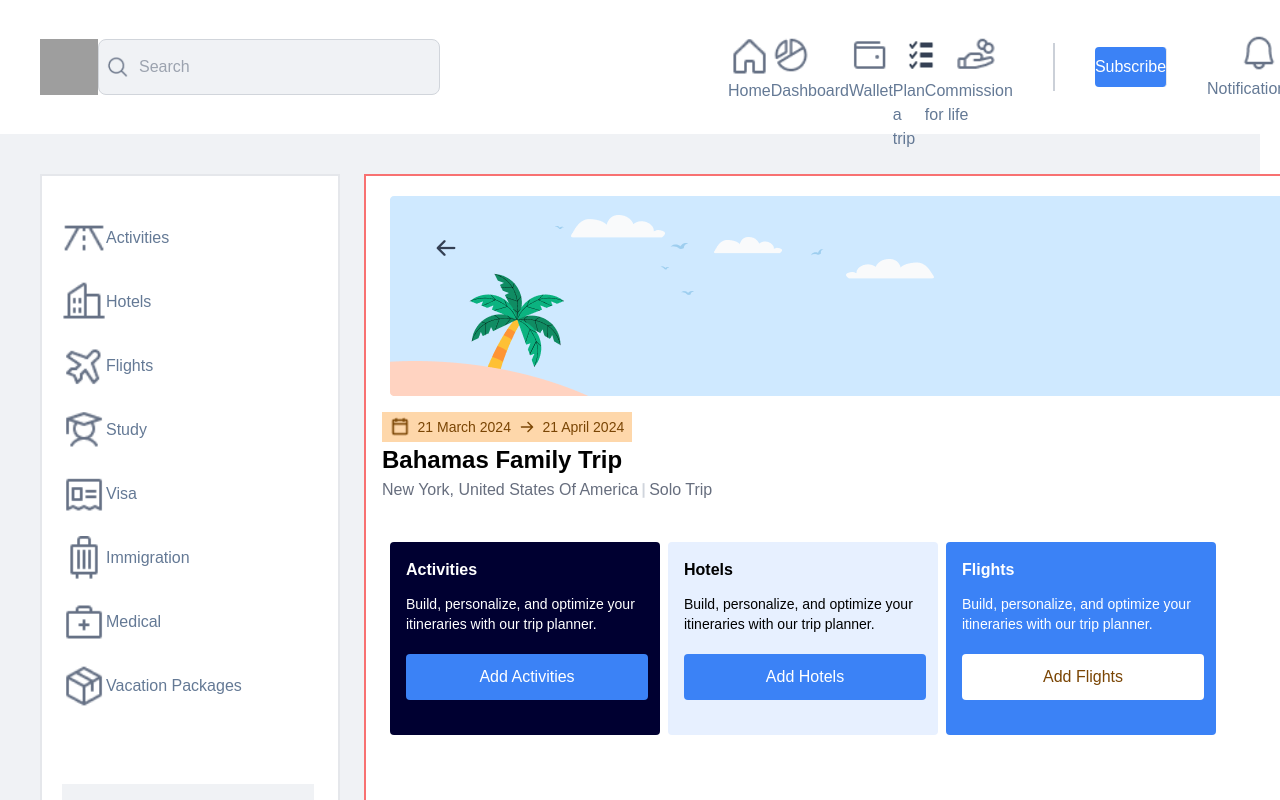
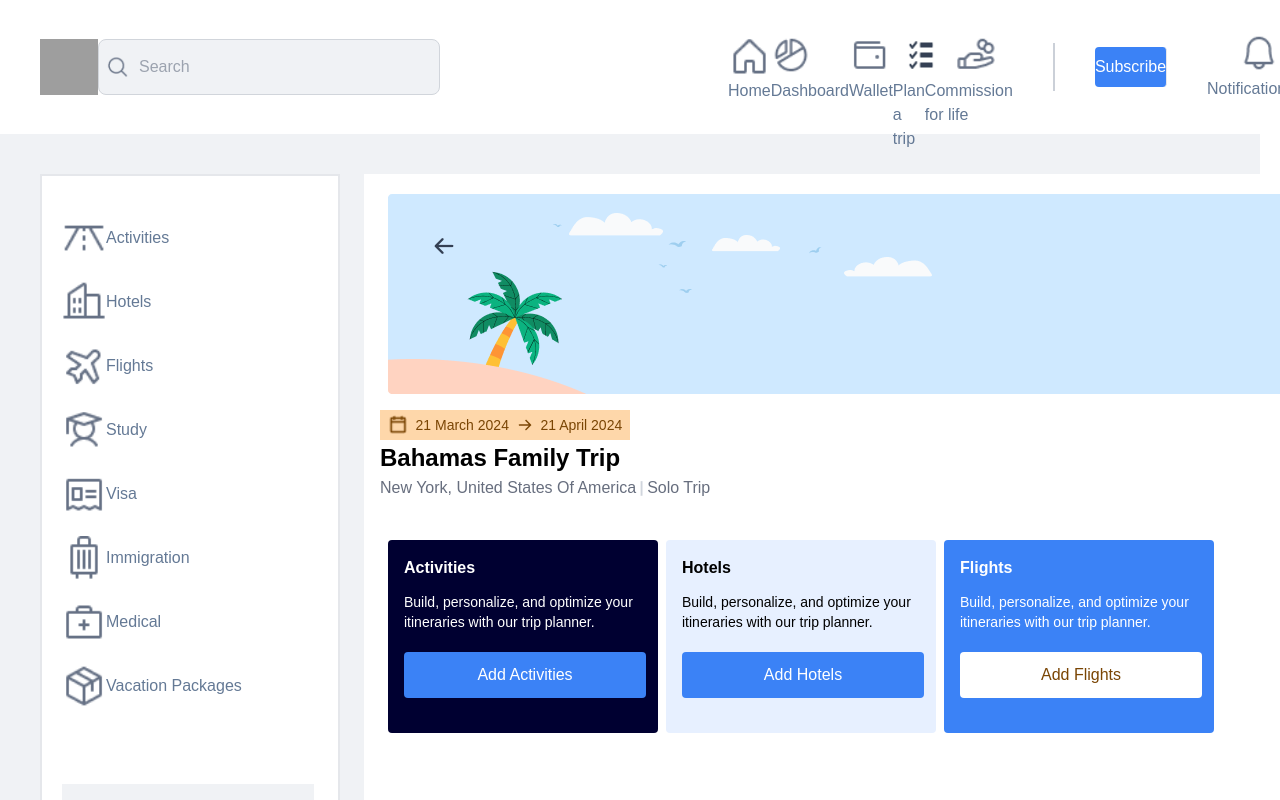
Before and after one commit to Dmengine/VoyakBooking, a Next.js app: page / in a window 1280 px wide. Shown: the top 800 px of the page. Built offline with nearby package versions, Linux system fonts and the light colour scheme; grey boxes are pictures that could not be loaded.

Commit message:
boder-red

```diff
--- a/src/app/MainPage.tsx
+++ b/src/app/MainPage.tsx
@@ -25,7 +25,7 @@ const MainPage = () => {
     }
 
   return (
-    <div className="ml-6 mr-6 mt-10 border-2 border-red-400 w-[340px] md:w-[1478px] h-[3316px] bg-white">
+    <div className="ml-6 mr-6 mt-10  w-[340px] md:w-[1478px] h-[3316px] bg-white">
       <div className="relative md:w-[1412px] mt-5 md:ml-6">
         <Image src="/banner.png" width={1412} height={200} alt="banner" className="h-20 w-full md:w-[1412px] md:h-[200px]"/>
         <div className="items-center justify-center flex md:w-16 md:h-16 w-3 h-3 top-7 left-2 absolute md:top-5 md:left-6">
```
